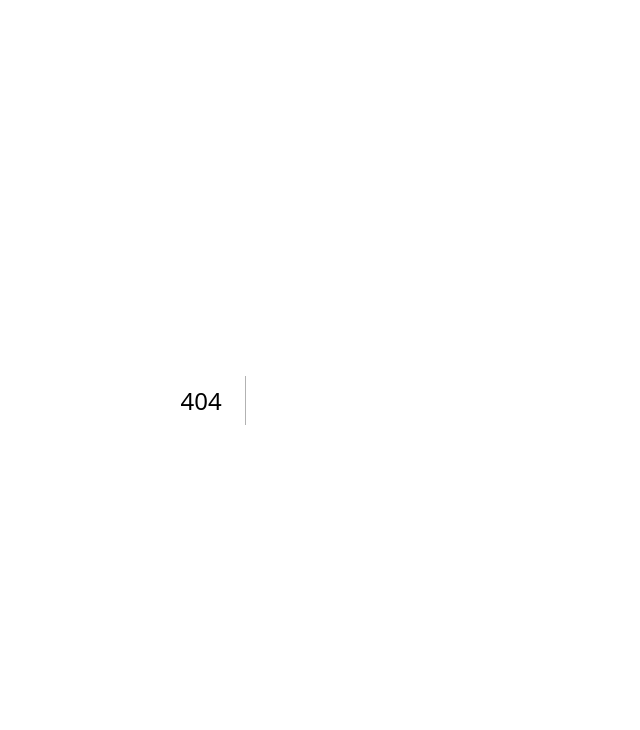
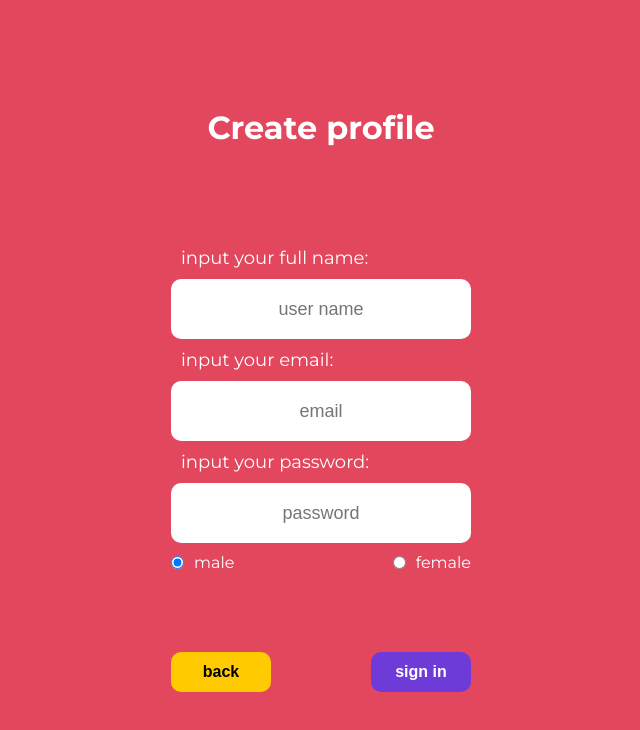
Before and after one commit to alexey-sevastynov/blog-next, a Next.js app: page /register in a window 1280 px wide. Before the commit this address had no page. Shown: the top 730 px of the page, without its empty margins (319-959 px from the left). Built offline with nearby package versions, Linux system fonts and the light colour scheme.

Commit message:
added registerWindow

```diff
--- /dev/null
+++ b/src/app/register/page.module.scss
@@ -0,0 +1,49 @@
+@import "../colors";
+
+.register {
+  background-color: $red;
+
+  height: 100vh;
+  width: 100vw;
+
+  .registerWindow {
+    position: absolute;
+
+    top: 50%;
+    left: 50%;
+
+    transform: translateX(-50%) translateY(-50%);
+
+    .title {
+      margin-bottom: 100px;
+      text-align: center;
+    }
+
+    .inputs {
+      display: flex;
+      flex-direction: column;
+
+      gap: 10px;
+
+      .inputsRadio {
+        color: $white;
+        display: flex;
+        justify-content: space-between;
+
+        .inputRadio {
+          display: flex;
+          gap: 10px;
+          input {
+            cursor: pointer;
+          }
+        }
+      }
+    }
+
+    .btns {
+      margin-top: 80px;
+      display: flex;
+      justify-content: space-between;
+    }
+  }
+}
--- /dev/null
+++ b/src/app/register/page.tsx
@@ -0,0 +1,52 @@
+import React from "react";
+import styles from "./page.module.scss";
+import Input from "@/components/Input/Input";
+import Btn from "@/components/Btn/Btn";
+import { COLORS } from "@/constants/colors";
+import Link from "next/link";
+
+const RegisterWindow = () => {
+  return (
+    <section className={styles.register}>
+      <form className={styles.registerWindow}>
+        <h2 className={styles.title}>Create profile</h2>
+        <div className={styles.inputs}>
+          <Input placeholder="user name" type="user" required>
+            input your full name:
+          </Input>
+          <Input placeholder="email" type="email" required>
+            input your email:
+          </Input>
+          <Input placeholder="password" type="password" required>
+            input your password:
+          </Input>
+
+          <div className={styles.inputsRadio}>
+            <div className={styles.inputRadio}>
+              <input type="radio" id="male" name="sex" value="male" checked />
+              <label htmlFor="male">male</label>
+            </div>
+            <div className={styles.inputRadio}>
+              <input type="radio" id="female" name="sex" value="female" />
+              <label htmlFor="female">female</label>
+            </div>
+          </div>
+        </div>
+
+        <footer className={styles.btns}>
+          <Link href={"/"}>
+            <Btn style={{ backgroundColor: COLORS.yellow }} type="button">
+              back
+            </Btn>
+          </Link>
+
+          <Btn style={{ backgroundColor: COLORS.violet, color: COLORS.white }}>
+            sign in
+          </Btn>
+        </footer>
+      </form>
+    </section>
+  );
+};
+
+export default RegisterWindow;
```
Also changed, not shown: src/app/components/AuthWindow/AuthWindow.tsx (+5 -3 lines).
